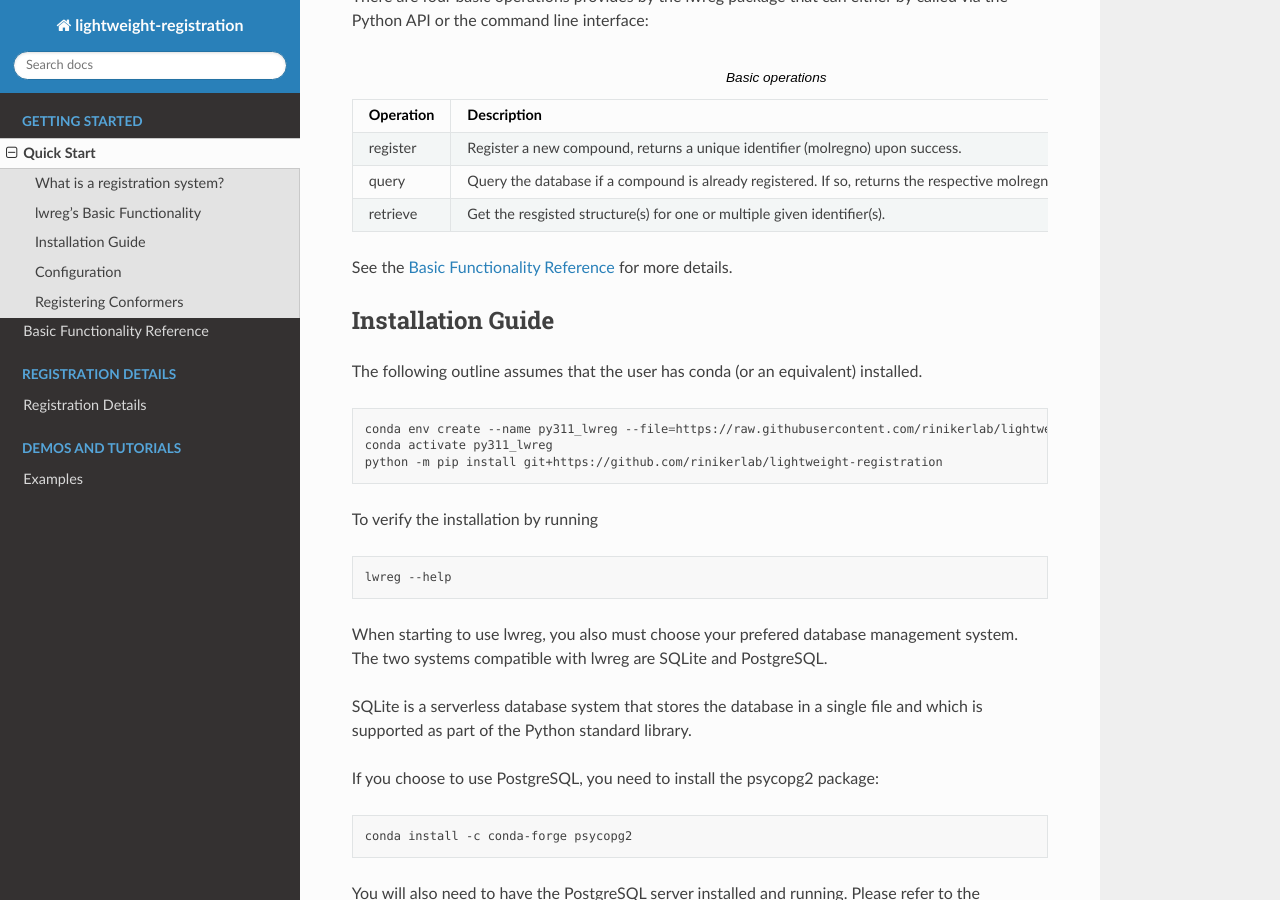
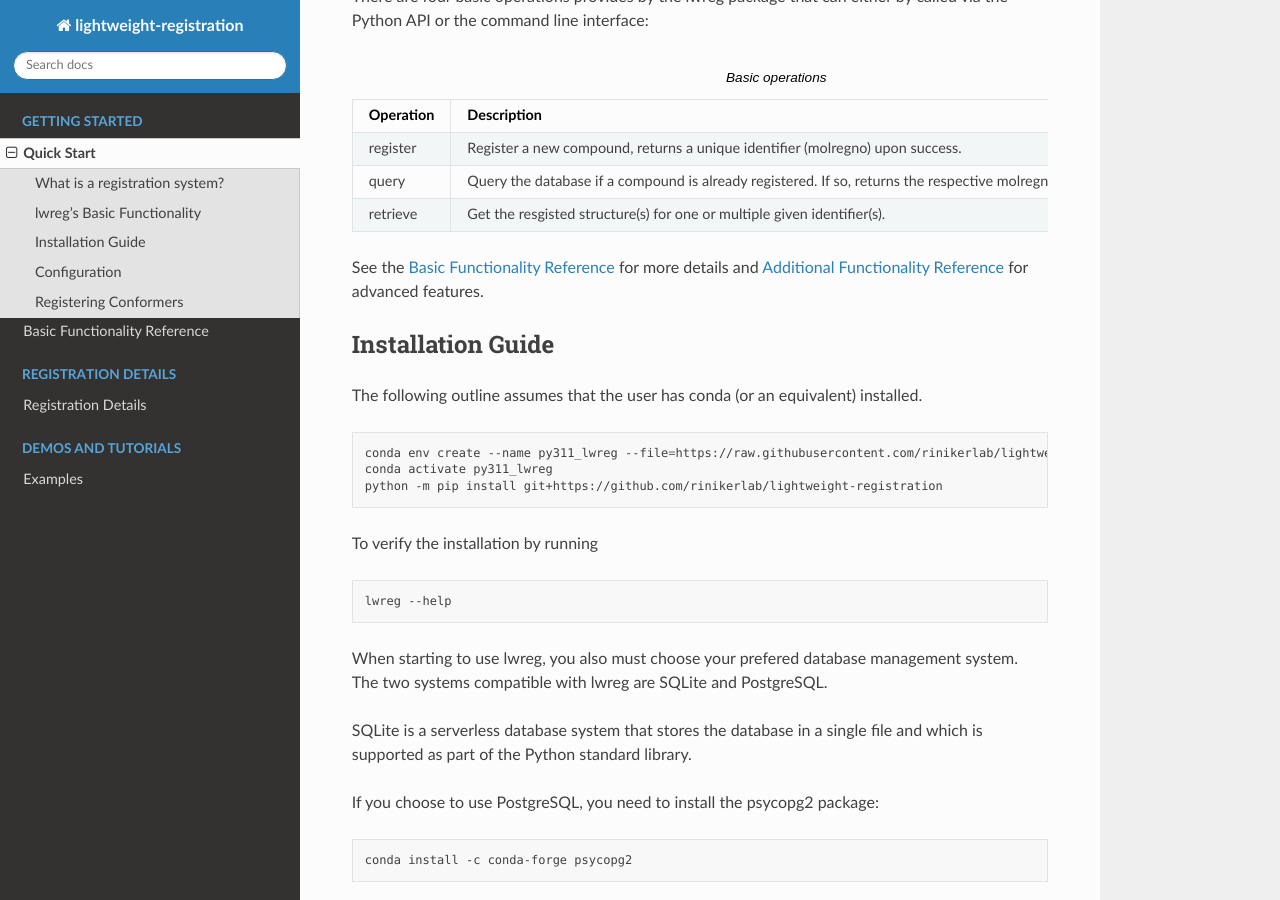
Before and after one commit to rinikerlab/lightweight-registration, a Sphinx documentation site: the page built from docs/source/gettingstarted.rst, in a window 1280 px wide and 900 px high, scrolled down 431 px. Built offline with Sphinx 7.4.7 and the Read the Docs theme 3.1.0, drawn with Linux system fonts in a browser that asks for light colours.

Commit message:
updates in gettingstarted.rst

```diff
--- a/docs/source/gettingstarted.rst
+++ b/docs/source/gettingstarted.rst
@@ -28,7 +28,7 @@ There are four basic operations provides by the lwreg package that can either by
    * - retrieve
      - Get the resgisted structure(s) for one or multiple given identifier(s).
 
-See the :ref:`Basic Functionality Reference` for more details.
+See the :ref:`Basic Functionality Reference` for more details and :ref:`Additional Functionality Reference` for advanced features.
 
 Installation Guide
 ------------------
```
